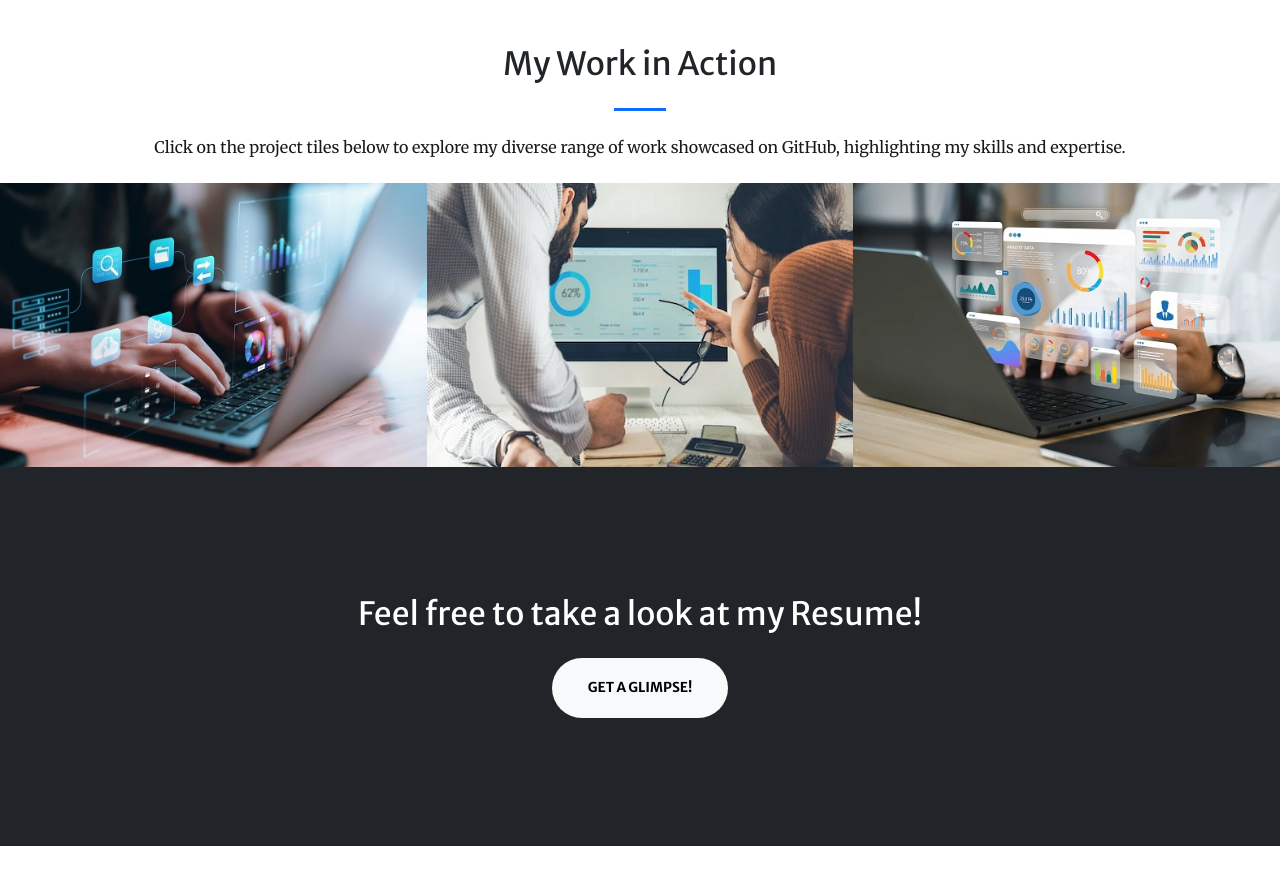
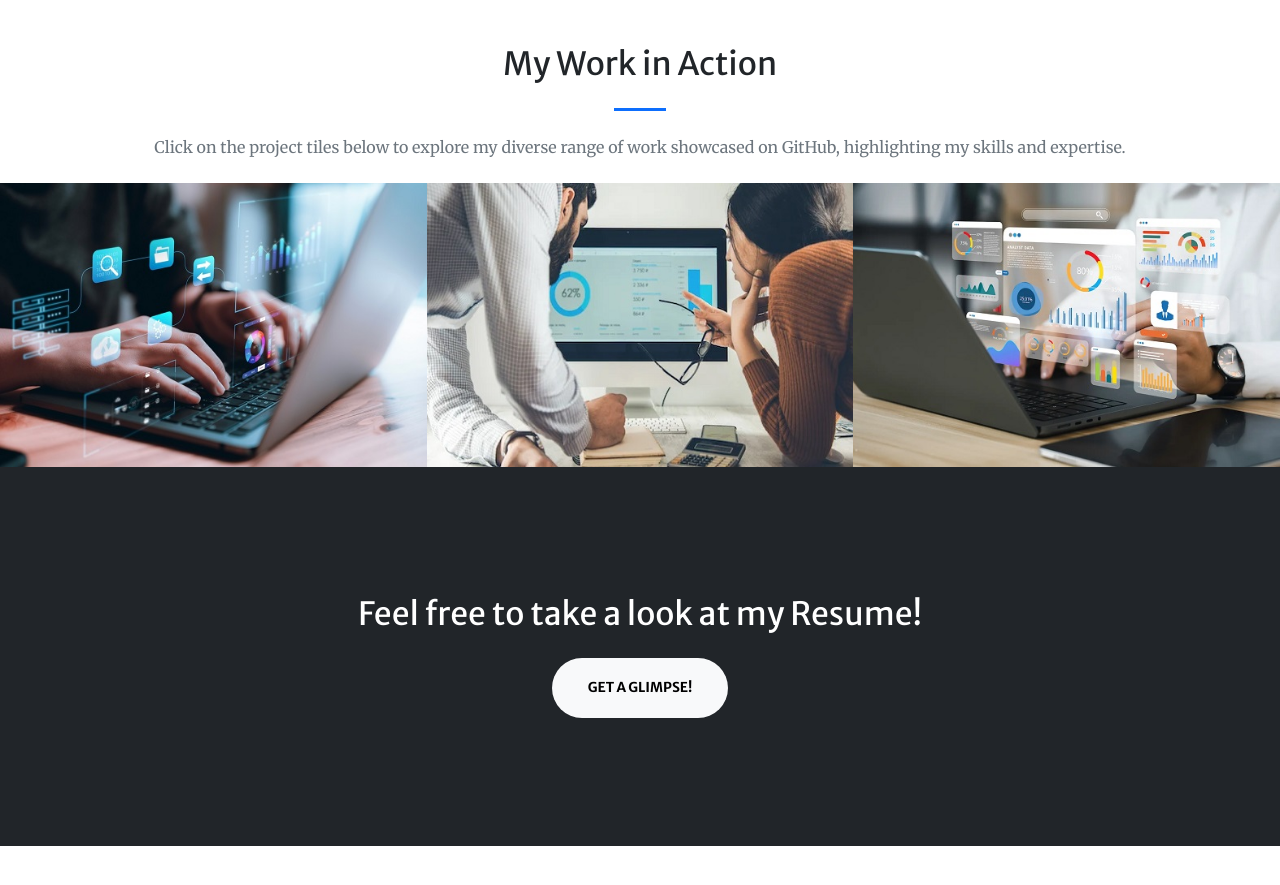
Before and after one commit to gdimou9/George_Dimou, a plain HTML site: page index.html in a window 1280 px wide. Shown: the part 1960-2845 px from the top of the page. Drawn offline with nearby package versions, Linux system fonts and the light colour scheme; some packages are replaced by stand-ins of ours; a script that the page names is missing.

Commit message:
Update index.html

```diff
--- a/index.html
+++ b/index.html
@@ -107,7 +107,7 @@
             <div class="container-fluid p-0">
                 <h2 class="text-center mt-0">My Work in Action</h2>
                 <hr class="divider" />
-                <p class="text-center mt-0 mb-4" style="color: rgba(0, 0, 0, 0.9);">Click on the project tiles below to explore my diverse range of work showcased on GitHub, highlighting my skills and expertise.</p>
+                <p class="text-center mt-0 mb-4 text-muted">Click on the project tiles below to explore my diverse range of work showcased on GitHub, highlighting my skills and expertise.</p>
                 <div class="container-fluid p-0">
                     <div class="row g-0">
                         <div class="col-lg-4 col-sm-6">
```
